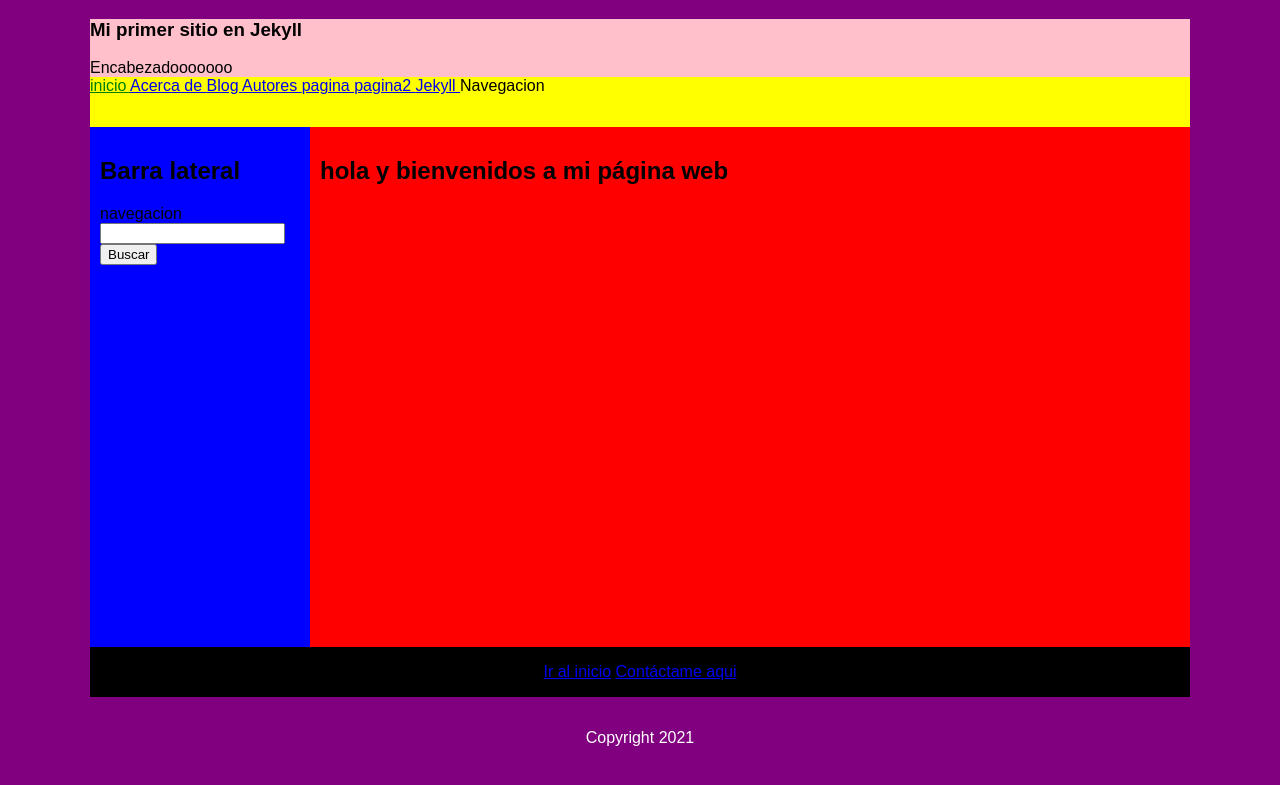
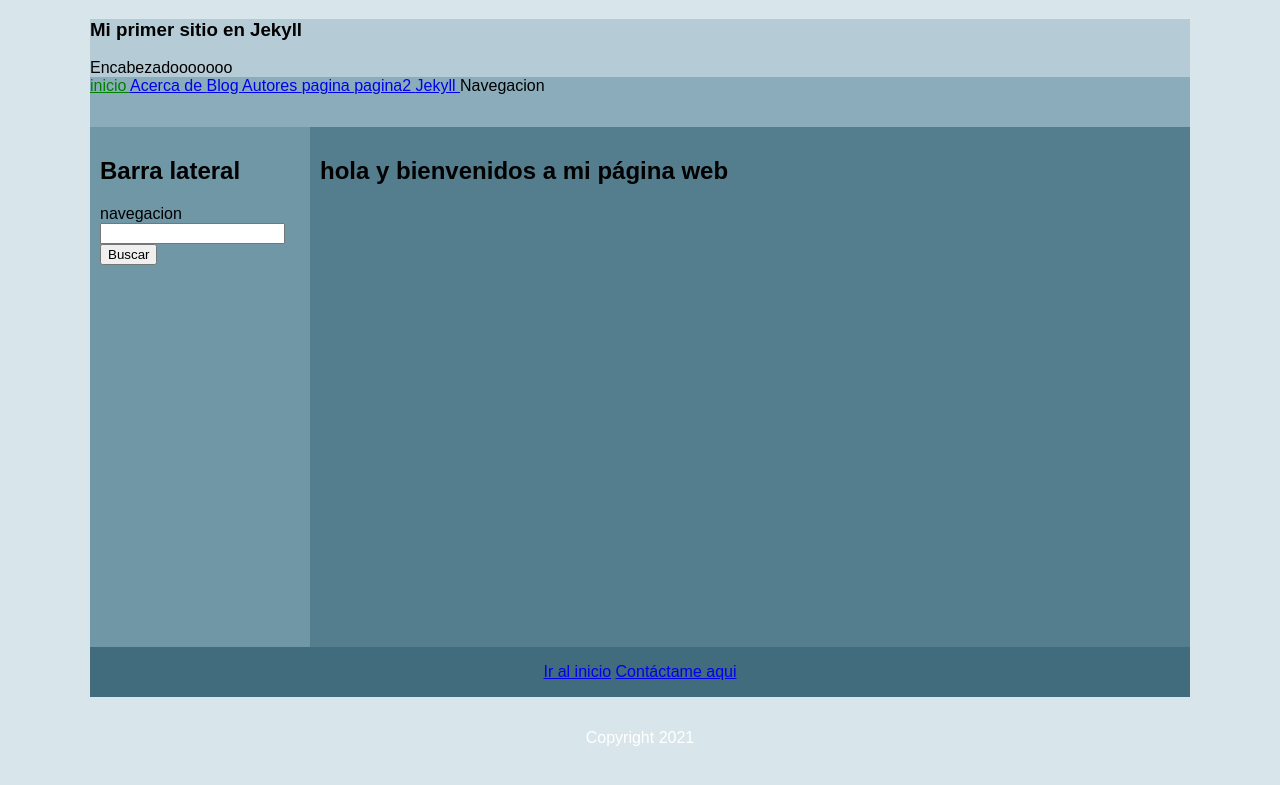
Before and after one commit to CarlosMalBel/myblog4, a Jekyll site: the page built from index.html, in a window 1280 px wide. Shown: the top 785 px of the page. Built offline with Jekyll 4.4.1, drawn with Linux system fonts in a browser that asks for light colours.

Commit message:
main.scss

```diff
--- a/_sass/main.scss
+++ b/_sass/main.scss
@@ -12,8 +12,8 @@
 */
 
 body {
-     background: purple;
-    /*background: # A9BDCF;*/
+     /*background: purple;*/
+    background: #D8E5EB ;
     font-family: Arial, Helvetica, sans-serif;
 }
 
@@ -37,11 +37,11 @@ body {
 }*/
 
 header {
-    background: pink;
+    background: #B5CCD6  ;
 }
 
 nav {
-    background: yellow;
+    background: #8BADBB  ;
     height: 50px;
 }
 
@@ -65,7 +65,7 @@ aside {
     /*Con el padding, el aside se hace mas grande y se pone debajo al no entrar. Solución, al 20% se le quita el padding a ambos lados, es decir, 20px.*/
     width: calc(20% - 20px);
     min-height: 500px;
-    background: blue;
+    background: #7097A6  ;
     /*Margenes interiores*/
     padding: 10px;
     border: 1;
@@ -84,7 +84,7 @@ aside ul li {
      /*Con el padding, el aside se hace mas grande y se pone debajo al no entrar. Solución, al 80% se le quita el padding a ambos lados, es decir, 80px.*/
     width: calc(80% - 20px);
     min-height: 500px;
-    background: red;
+    background: #547D8E  ;
     padding: 10px;
     border: 1;
 
@@ -93,7 +93,7 @@ aside ul li {
 
 
 footer {
-    background: black;
+    background: #416C7E  ;
     color: white;
     text-align: center;
     height: 50px;
@@ -103,11 +103,11 @@ footer {
 /*Seleccionamos el 1º articulo y ponemos un borde encima*/
 .article:first-child{
     padding-top: 10px;
-    border-top: 1px solid black;
+    border-top: 1px solid ;
 }
 
 .article {
-    color: white;
+    color: #336072  ;
     margin-top: 15px;
     margin-bottom: 15px;
     border-bottom: 1px solid black;
```
